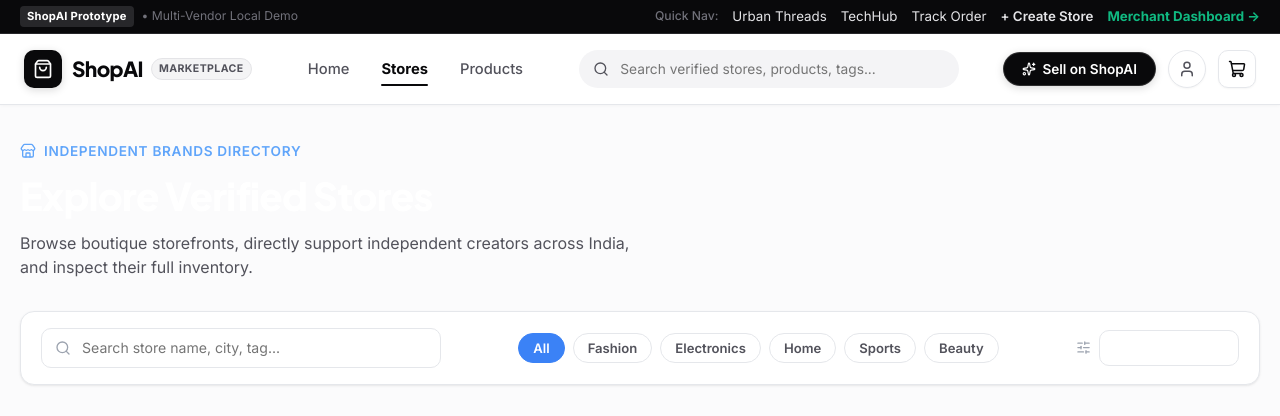
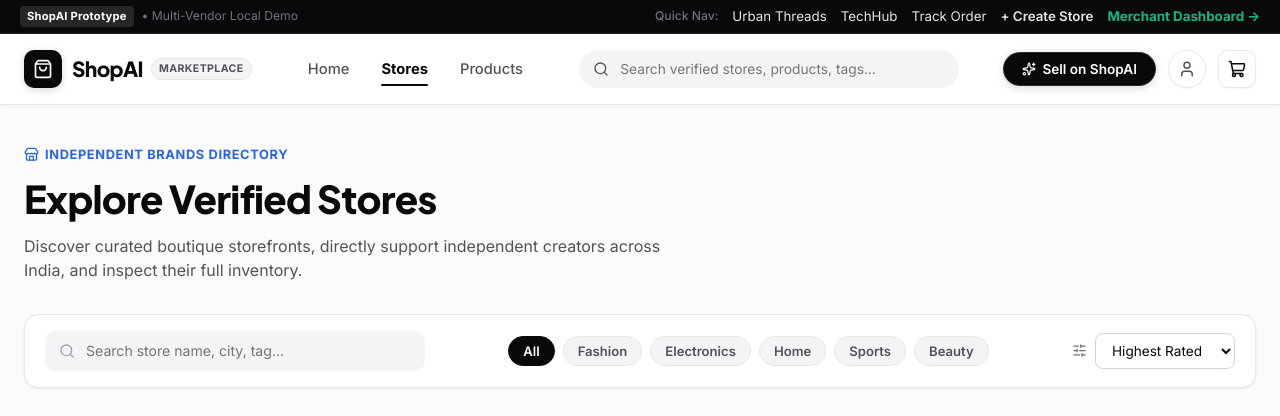
Before and after one commit to rohankapoor0/shopAI, a React (Vite) app: page / in a window 1280 px wide. Both pictures are taken after a click on the button "Explore Verified Stores". Shown: the top 416 px of the page. Built offline with nearby package versions, Linux system fonts and the light colour scheme; grey boxes are pictures that could not be loaded.

Commit message:
feat(pages): polish curated stores directory page

```diff
--- a/src/pages/Stores.jsx
+++ b/src/pages/Stores.jsx
@@ -35,26 +35,26 @@ export const Stores = ({ navigate }) => {
     });
 
   return (
-    <div className="animate-fade-in" style={{ maxWidth: 1280, margin: '0 auto', padding: '36px 20px 80px' }}>
+    <div className="animate-fade-in" style={{ maxWidth: 1280, margin: '0 auto', padding: '40px 24px 80px' }}>
       {/* Header */}
       <div style={{ marginBottom: 32 }}>
-        <div style={{ display: 'flex', alignItems: 'center', gap: 8, color: '#60a5fa', fontSize: '0.85rem', fontWeight: 600, textTransform: 'uppercase', letterSpacing: '0.05em', marginBottom: 6 }}>
-          <Store size={16} />
+        <div style={{ display: 'flex', alignItems: 'center', gap: 6, color: '#2563eb', fontSize: '0.8rem', fontWeight: 700, textTransform: 'uppercase', letterSpacing: '0.05em', marginBottom: 6 }}>
+          <Store size={15} />
           <span>Independent Brands Directory</span>
         </div>
-        <h1 style={{ fontSize: '2.4rem', fontWeight: 800, letterSpacing: '-0.02em', color: '#ffffff' }}>
+        <h1 style={{ fontSize: '2.4rem', fontWeight: 800, letterSpacing: '-0.02em', color: '#09090b' }}>
           Explore Verified Stores
         </h1>
         <p style={{ color: 'var(--text-muted)', fontSize: '1rem', marginTop: 6, maxWidth: 640 }}>
-          Browse boutique storefronts, directly support independent creators across India, and inspect their full inventory.
+          Discover curated boutique storefronts, directly support independent creators across India, and inspect their full inventory.
         </p>
       </div>
 
       {/* Filter & Search Bar */}
-      <div className="glass-card" style={{ padding: '16px 20px', marginBottom: 32, display: 'flex', flexWrap: 'wrap', gap: 16, alignItems: 'center', justifyContent: 'space-between' }}>
+      <div className="clean-card" style={{ padding: '16px 20px', marginBottom: 32, display: 'flex', flexWrap: 'wrap', gap: 16, alignItems: 'center', justifyContent: 'space-between', borderRadius: 14 }}>
         {/* Search */}
-        <div style={{ position: 'relative', flex: '1 1 260px', maxWidth: 400 }}>
-          <Search size={16} style={{ position: 'absolute', left: 14, top: '50%', transform: 'translateY(-50%)', color: 'var(--text-subtle)' }} />
+        <div style={{ position: 'relative', flex: '1 1 260px', maxWidth: 380 }}>
+          <Search size={16} style={{ position: 'absolute', left: 14, top: '50%', transform: 'translateY(-50%)', color: '#9ca3af' }} />
           <input
             type="text"
             placeholder="Search store name, city, tag..."
@@ -65,10 +65,10 @@ export const Stores = ({ navigate }) => {
               height: 40,
               paddingLeft: 40,
               paddingRight: 16,
-              background: 'rgba(255, 255, 255, 0.05)',
-              border: '1px solid var(--border-subtle)',
+              background: '#f4f4f6',
+              border: '1px solid transparent',
               borderRadius: 10,
-              color: '#ffffff',
+              color: '#09090b',
               fontSize: '0.88rem'
             }}
           />
@@ -85,10 +85,10 @@ export const Stores = ({ navigate }) => {
                 borderRadius: 'var(--radius-full)',
                 fontSize: '0.82rem',
                 fontWeight: 600,
-                background: selectedCategory === cat ? '#3b82f6' : 'rgba(255, 255, 255, 0.05)',
-                color: selectedCategory === cat ? '#ffffff' : 'var(--text-muted)',
+                background: selectedCategory === cat ? '#09090b' : '#f4f4f6',
+                color: selectedCategory === cat ? '#ffffff' : '#52525b',
                 border: '1px solid',
-                borderColor: selectedCategory === cat ? '#3b82f6' : 'var(--border-subtle)',
+                borderColor: selectedCategory === cat ? '#09090b' : '#e5e7eb',
                 transition: 'all 0.15s ease'
               }}
             >
@@ -99,17 +99,17 @@ export const Stores = ({ navigate }) => {
 
         {/* Sort */}
         <div style={{ display: 'flex', alignItems: 'center', gap: 8 }}>
-          <SlidersHorizontal size={15} color="var(--text-subtle)" />
+          <SlidersHorizontal size={15} color="#71717a" />
           <select
             value={sortBy}
             onChange={(e) => setSortBy(e.target.value)}
             style={{
-              background: 'rgba(255, 255, 255, 0.05)',
-              border: '1px solid var(--border-subtle)',
-              borderRadius: 10,
+              background: '#ffffff',
+              border: '1px solid #d1d5db',
+              borderRadius: 8,
               padding: '8px 12px',
               fontSize: '0.85rem',
-              color: '#ffffff',
+              color: '#09090b',
               outline: 'none'
             }}
           >
@@ -122,10 +122,17 @@ export const Stores = ({ navigate }) => {
 
       {/* Store Grid */}
       {filteredStores.length === 0 ? (
-        <div style={{ textAlign: 'center', padding: '60px 20px', color: 'var(--text-muted)' }}>
-          <Store size={40} style={{ opacity: 0.3, marginBottom: 12 }} />
-          <h3>No stores found matching your criteria.</h3>
-          <p style={{ fontSize: '0.9rem', marginTop: 4 }}>Try adjusting your search terms or category filter.</p>
+        <div className="clean-card" style={{ textAlign: 'center', padding: '60px 20px', color: 'var(--text-muted)' }}>
+          <Store size={40} style={{ opacity: 0.3, marginBottom: 12, margin: '0 auto' }} />
+          <h3 style={{ fontSize: '1.2rem', fontWeight: 700, color: '#09090b', marginBottom: 4 }}>No stores found</h3>
+          <p style={{ fontSize: '0.9rem' }}>Try adjusting your search terms or category filter.</p>
+          <button
+            onClick={() => { setSearch(''); setSelectedCategory('All'); }}
+            className="btn-secondary"
+            style={{ marginTop: 16 }}
+          >
+            Reset Filters
+          </button>
         </div>
       ) : (
         <div style={{
```
